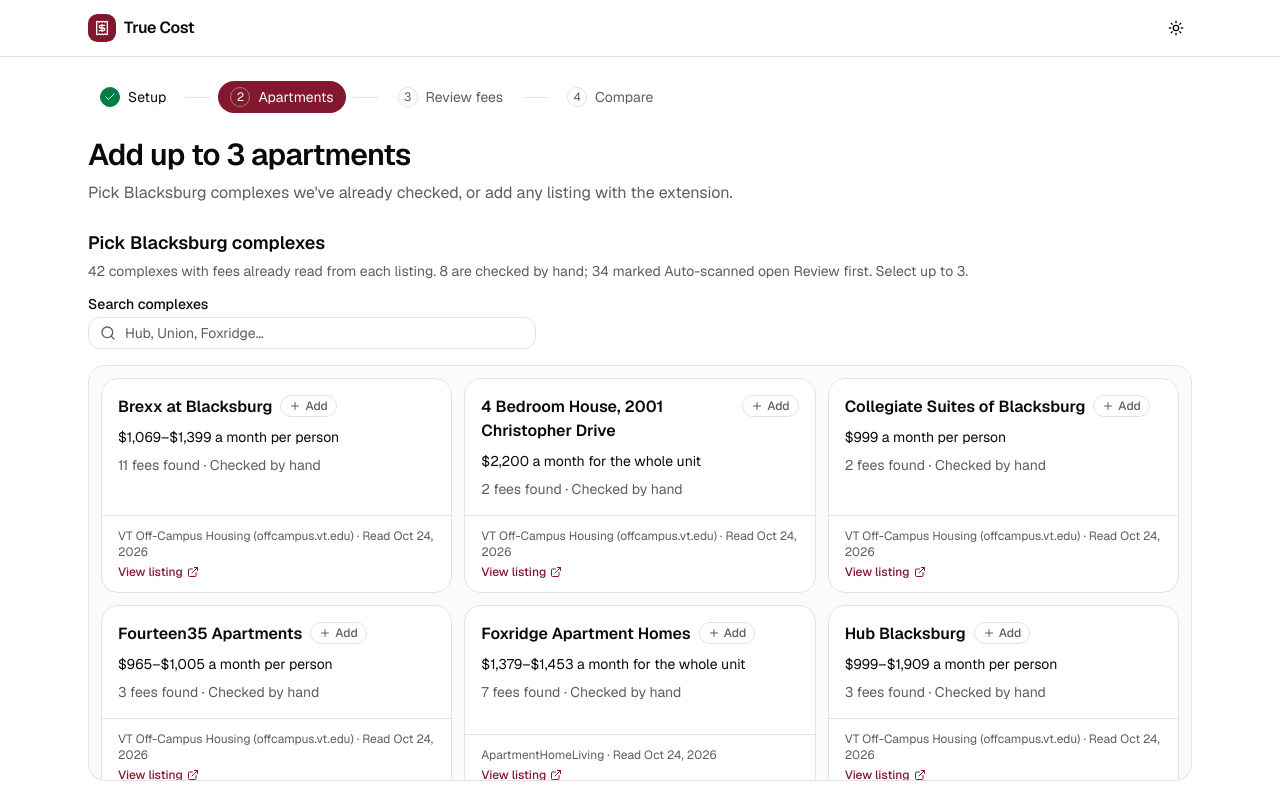
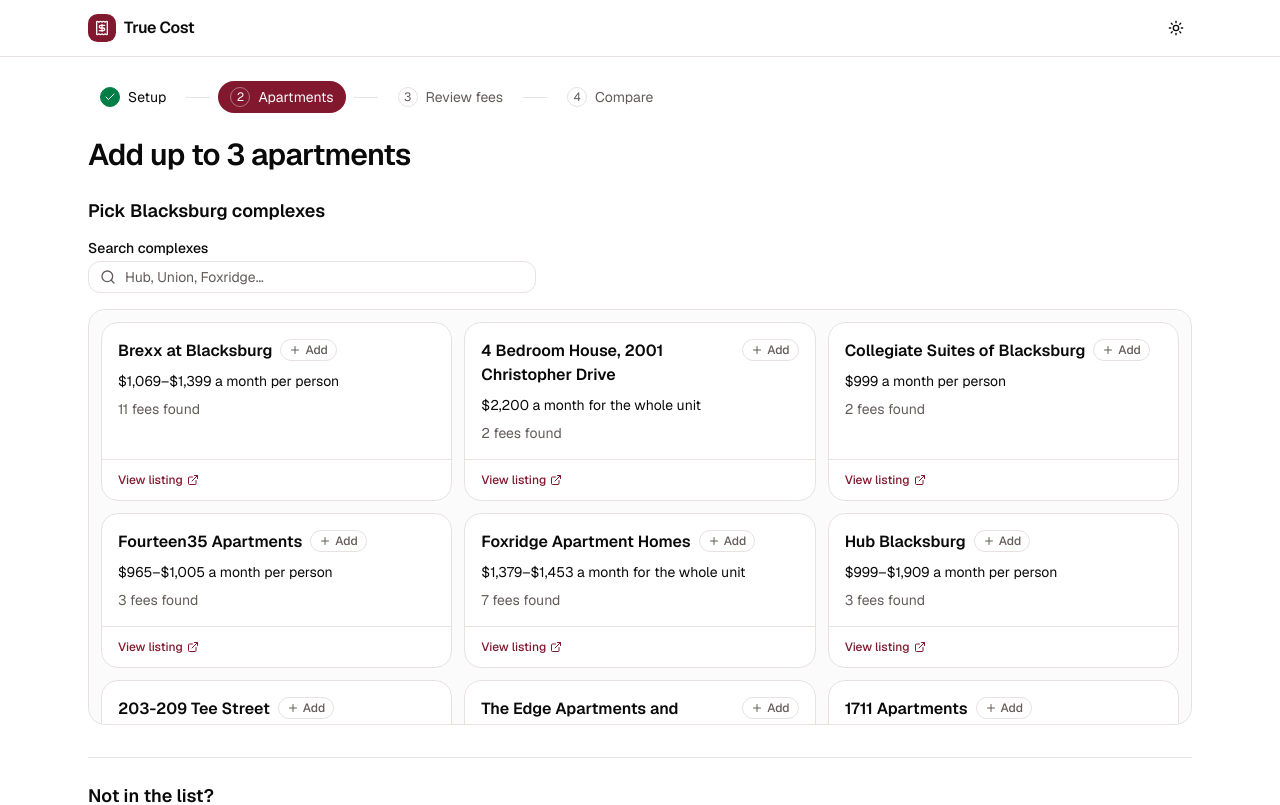
Before and after one commit to sam044/true-cost, a Next.js app: page /compare/add in a window 1280 px wide. Shown: the top 805 px of the page. Built offline with nearby package versions, Linux system fonts and the light colour scheme.

Commit message:
Trim helper text on Setup, Apartments, Review and Compare
Co-Authored-By: Claude Opus 5.5 (1M context) <noreply@anthropic.com>

```diff
--- a/app/compare/add/page.tsx
+++ b/app/compare/add/page.tsx
@@ -29,7 +29,6 @@ export default function AddApartmentPage() {
       <Stepper current="add" />
       <PageHeading
         title="Add up to 3 apartments"
-        description="Pick Blacksburg complexes we've already checked, or add any listing with the extension."
       />
       {hydrated ? (
         <AddApartments />
@@ -89,9 +88,6 @@ function AddApartments() {
           <Button asChild size="lg">
             <Link href="/compare/review">Review fees</Link>
           </Button>
-          <p className="text-sm text-muted-foreground">
-            You&apos;ll check what Gemma found before anything is compared.
-          </p>
         </div>
       )}
     </div>
@@ -103,7 +99,7 @@ function ExtensionNote() {
     <div className="flex flex-col gap-4 rounded-xl border bg-muted/40 p-4 sm:p-5">
       <p className="flex items-start gap-3 text-sm text-muted-foreground">
         <Puzzle className="mt-0.5 size-5 shrink-0" aria-hidden />
-        On any listing page, one click captures the whole page and opens it here for review.
+        One click on any listing page adds it here.
       </p>
       <div className="flex flex-wrap items-start gap-3">
         <Button asChild>
--- a/app/compare/results/page.tsx
+++ b/app/compare/results/page.tsx
@@ -116,7 +116,7 @@ export default function ResultsPage() {
       <Stepper current="results" />
       <PageHeading
         title="What each place really costs you"
-        description="Per person per month, with every fee counted. Recurring fees count in full; one-time fees and deposits are spread over the lease."
+        description="Per person, per month, every fee included."
       />
       <Suspense fallback={<Loading />}>{hydrated ? <Results /> : <Loading />}</Suspense>
     </>
--- a/app/compare/review/[id]/page.tsx
+++ b/app/compare/review/[id]/page.tsx
@@ -172,7 +172,6 @@ function ReviewApartment({ apartment }: { apartment: Apartment }) {
     <>
       <PageHeading
         title={`Check the fees for ${apartment.name}`}
-        description="Every fee shows the words it came from. Fix anything that looks off, then confirm."
       />
       {apartments.length > 1 && (
         <p className="-mt-4 pb-6 text-sm text-muted-foreground">
@@ -284,10 +283,6 @@ function ReviewApartment({ apartment }: { apartment: Apartment }) {
           <h2 id="utilities-heading" className="text-lg font-semibold">
             Utilities
           </h2>
-          <p className="mt-1 text-sm text-muted-foreground">
-            What the listing says is covered. Costs for utilities you pay yourself show up as fees
-            marked Estimate.
-          </p>
           <dl className="mt-4 grid grid-cols-2 gap-3 text-sm sm:grid-cols-5">
             {(Object.keys(UTILITY_LABELS) as UtilityName[]).map((name) => (
               <div key={name} className="rounded-lg bg-muted px-3 py-2">
--- a/components/catalog/catalog-picker.tsx
+++ b/components/catalog/catalog-picker.tsx
@@ -32,16 +32,6 @@ function priceRange({ min, max, basis }: CatalogEntry["priceRange"]): string {
   return `${range} a month ${basis === "per_unit" ? "for the whole unit" : "per person"}`;
 }
 
-// "2026-10-24" -> "Oct 24, 2026", without a time zone shift.
-function readDate(iso: string): string {
-  const [y, m, d] = iso.split("-").map(Number);
-  return new Date(y, m - 1, d).toLocaleDateString("en-US", {
-    month: "short",
-    day: "numeric",
-    year: "numeric",
-  });
-}
-
 export function CatalogPicker() {
   const catalog = getCatalog();
   const apartments = useTrueCost((s) => s.apartments);
@@ -60,7 +50,6 @@ export function CatalogPicker() {
     return ids;
   }, [apartments]);
   const full = apartments.length >= MAX_APARTMENTS;
-  const autoCount = catalog.filter((e) => e.autoScanned).length;
   const anyUnreviewed = apartments.some((a) => catalogIdOf(a.id) && !a.reviewed);
 
   const q = query.trim().toLowerCase();
@@ -90,11 +79,6 @@ export function CatalogPicker() {
         <h2 id="catalog-heading" className="text-lg font-semibold">
           Pick Blacksburg complexes
         </h2>
-        <p className="text-sm text-muted-foreground">
-          {catalog.length} complexes with fees already read from each listing.{" "}
-          {catalog.length - autoCount} are checked by hand; {autoCount} marked Auto-scanned open
-          Review first. Select up to {MAX_APARTMENTS}.
-        </p>
       </div>
 
       <div className="flex max-w-md flex-col gap-1.5">
@@ -122,17 +106,13 @@ export function CatalogPicker() {
 
       {full && (
         <p className="rounded-lg border bg-muted/50 p-3 text-sm text-muted-foreground">
-          You have {MAX_APARTMENTS} apartments, the most True Cost compares at once. Select an added
-          complex again to remove it.
+          That&apos;s {MAX_APARTMENTS}, the most you can compare. Select one again to remove it.
         </p>
       )}
 
       {shown.length === 0 ? (
         <div className="flex flex-col items-start gap-3 rounded-xl border border-dashed p-6">
           <p className="font-medium">No complexes match &ldquo;{query.trim()}&rdquo;</p>
-          <p className="text-sm text-muted-foreground">
-            Check the spelling, or add the listing yourself below.
-          </p>
           <Button type="button" variant="outline" size="sm" onClick={() => setQuery("")}>
             <X className="size-4" aria-hidden /> Clear search
           </Button>
@@ -172,10 +152,7 @@ export function CatalogPicker() {
             </Link>
           </Button>
           <p className="text-sm text-muted-foreground">
-            {apartments.length} of {MAX_APARTMENTS} apartments selected.{" "}
-            {anyUnreviewed
-              ? "Auto-scanned complexes open Review first so you can check their fees."
-              : "Catalog fees are already checked, so they go straight to Compare."}
+            {apartments.length} of {MAX_APARTMENTS} selected
           </p>
         </div>
       )}
@@ -243,7 +220,7 @@ function CatalogCard({
         <span className="text-sm">{priceRange(entry.priceRange)}</span>
         <span className="text-sm text-muted-foreground">
           {fees === 1 ? "1 fee found" : `${fees} fees found`}
-          {entry.autoScanned ? " · Auto-scanned, not checked yet" : " · Checked by hand"}
+          {entry.autoScanned && " · Not checked yet"}
         </span>
         {blocked && (
           <span id={fullNoteId} className="sr-only">
@@ -251,10 +228,7 @@ function CatalogCard({
           </span>
         )}
       </button>
-      <div className="flex flex-col gap-1 border-t px-4 py-3 text-xs text-muted-foreground">
-        <span>
-          {entry.site} · Read {readDate(entry.readOn)}
-        </span>
+      <div className="border-t px-4 py-3 text-xs">
         <a
           href={entry.url}
           target="_blank"
--- a/components/compare/apartment-column.tsx
+++ b/components/compare/apartment-column.tsx
@@ -170,7 +170,6 @@ export function ApartmentColumn({
               <s>{money(summary.advertisedMonthly)}</s>
             </span>
           </p>
-          <p className="text-sm text-muted-foreground">per person per month, all-in</p>
           {summary.hiddenPerYear > 0.005 && (
             <p className="mt-2 w-fit rounded-md bg-hidden px-2 py-1 text-sm font-medium text-hidden-foreground">
               {moneyWhole(summary.hiddenPerYear)} / year not in the headline price
```
Also changed, not shown: app/compare/setup/page.tsx (+3 -21 lines), 1 other file (tests, documents, lock files or other folders).
